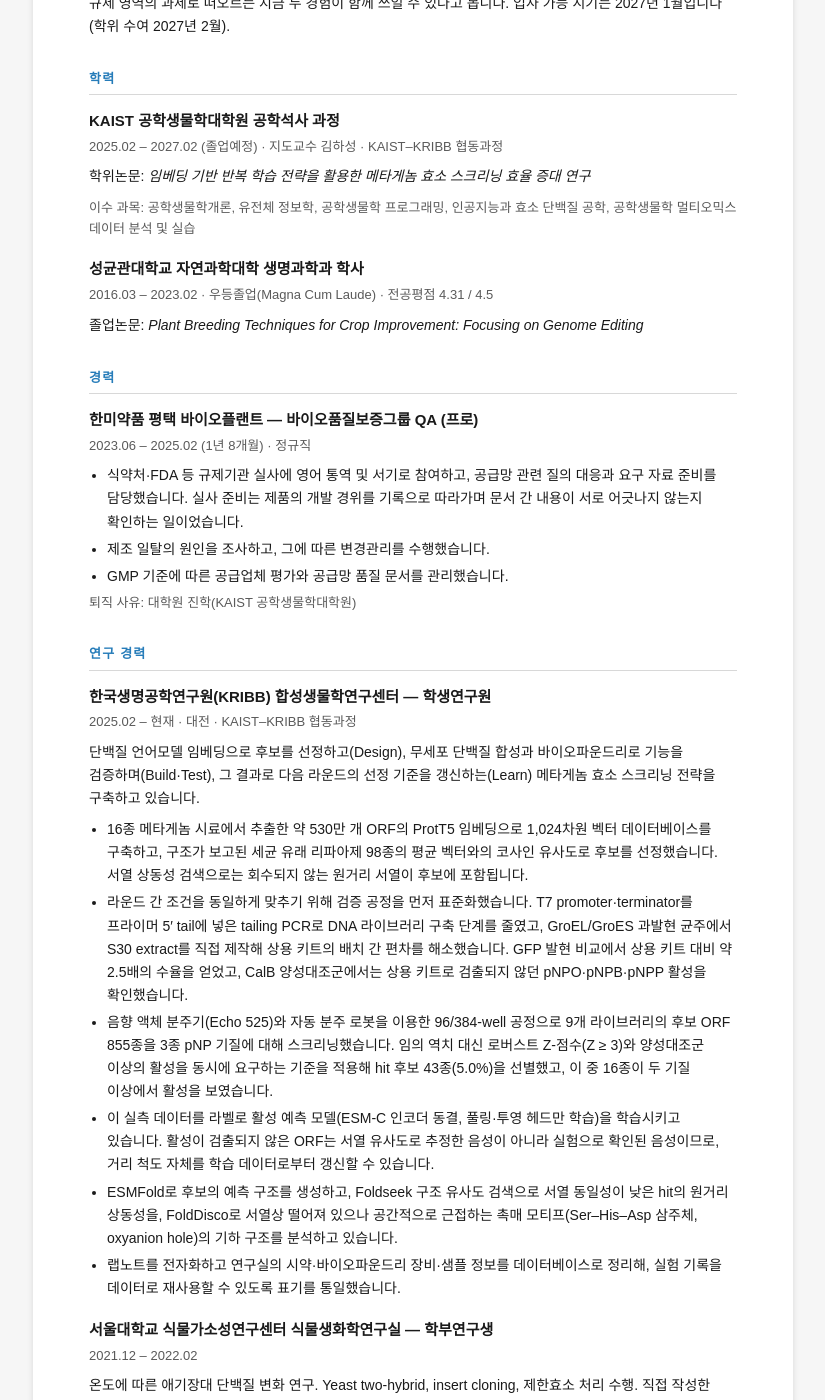
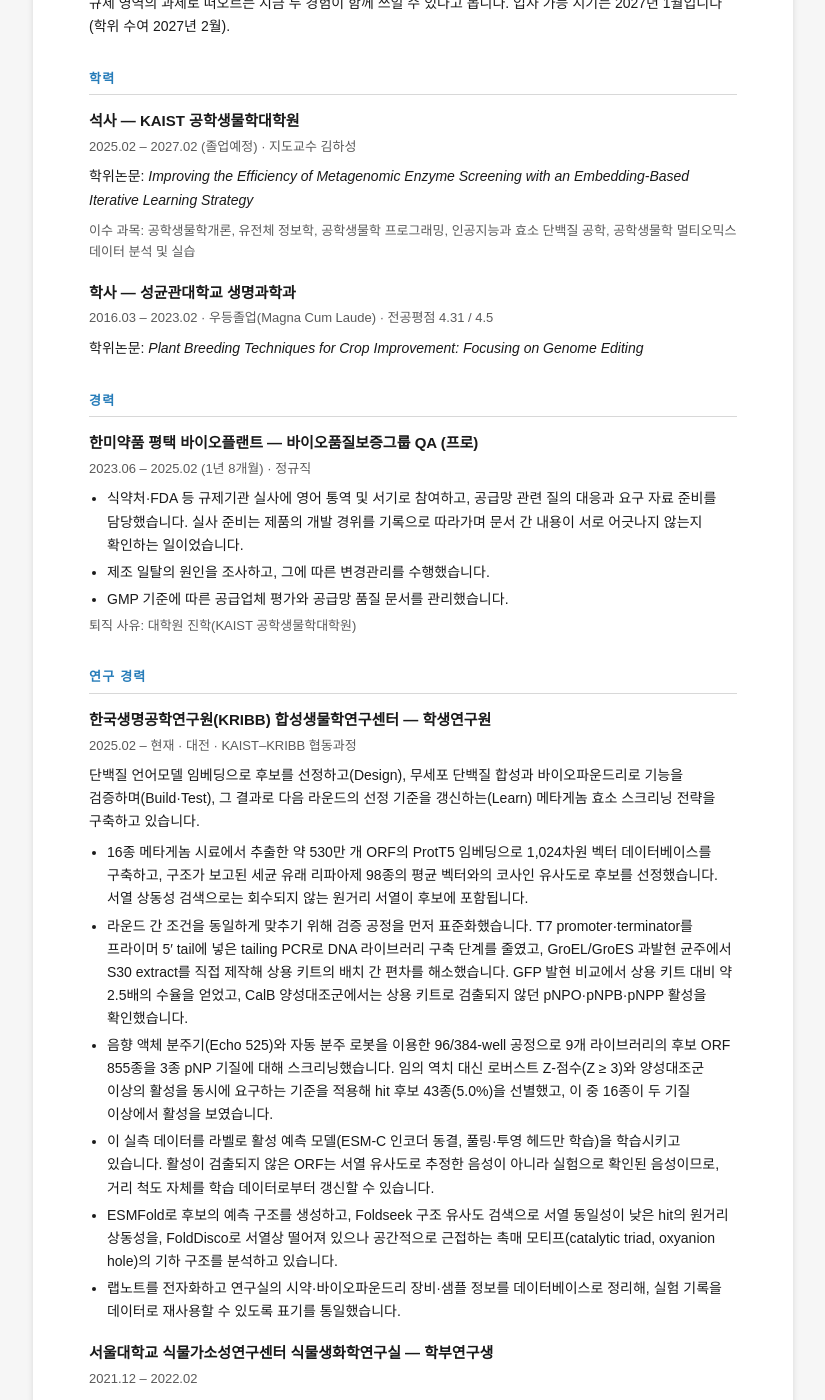
Before and after one commit to TinyKRex/tinykrex.github.io, a Jekyll site: the page built from cv-kr.html, in a window 1280 px wide and 1400 px high, scrolled down 488 px. Shown: the whole window, without its empty margins (227-1052 px from the left). Built offline with Jekyll 4.4.1, drawn with Linux system fonts in a browser that asks for light colours.

Commit message:
cv-kr: 학력 섹션 표기 통일, catalytic triad 영문 표기
- 학위 구분(석사/학사)을 제목 앞으로 이동
- 논문 제목을 영문으로 통일하고 라벨을 학위논문으로 통일
- 학력 항목에서 KAIST-KRIBB 협동과정 표기 삭제

Co-Authored-By: Claude Opus 5 <noreply@anthropic.com>

```diff
--- a/cv-kr.html
+++ b/cv-kr.html
@@ -95,16 +95,17 @@ permalink: /cv-kr.html
 
   <h2>학력</h2>
   <div class="entry">
-    <h3>KAIST 공학생물학대학원 공학석사 과정</h3>
-    <p class="meta">2025.02 &ndash; 2027.02 (졸업예정) &middot; 지도교수 김하성 &middot; KAIST&ndash;KRIBB 협동과정</p>
-    <p>학위논문: <em>임베딩 기반 반복 학습 전략을 활용한 메타게놈 효소 스크리닝 효율 증대 연구</em></p>
+    <h3>석사 &mdash; KAIST 공학생물학대학원</h3>
+    <p class="meta">2025.02 &ndash; 2027.02 (졸업예정) &middot; 지도교수 김하성</p>
+    <p>학위논문: <em>Improving the Efficiency of Metagenomic Enzyme Screening with an
+    Embedding-Based Iterative Learning Strategy</em></p>
     <p class="meta">이수 과목: 공학생물학개론, 유전체 정보학, 공학생물학 프로그래밍, 인공지능과 효소 단백질 공학,
     공학생물학 멀티오믹스 데이터 분석 및 실습</p>
   </div>
   <div class="entry">
-    <h3>성균관대학교 자연과학대학 생명과학과 학사</h3>
+    <h3>학사 &mdash; 성균관대학교 생명과학과</h3>
     <p class="meta">2016.03 &ndash; 2023.02 &middot; 우등졸업(Magna Cum Laude) &middot; 전공평점 4.31 / 4.5</p>
-    <p>졸업논문: <em>Plant Breeding Techniques for Crop Improvement: Focusing on Genome Editing</em></p>
+    <p>학위논문: <em>Plant Breeding Techniques for Crop Improvement: Focusing on Genome Editing</em></p>
   </div>
 
   <h2>경력</h2>
@@ -145,8 +146,8 @@ permalink: /cv-kr.html
       있습니다. 활성이 검출되지 않은 ORF는 서열 유사도로 추정한 음성이 아니라 실험으로 확인된 음성이므로,
       거리 척도 자체를 학습 데이터로부터 갱신할 수 있습니다.</li>
       <li>ESMFold로 후보의 예측 구조를 생성하고, Foldseek 구조 유사도 검색으로 서열 동일성이 낮은 hit의
-      원거리 상동성을, FoldDisco로 서열상 떨어져 있으나 공간적으로 근접하는 촉매 모티프(Ser&ndash;His&ndash;Asp
-      삼주체, oxyanion hole)의 기하 구조를 분석하고 있습니다.</li>
+      원거리 상동성을, FoldDisco로 서열상 떨어져 있으나 공간적으로 근접하는 촉매 모티프(catalytic
+      triad, oxyanion hole)의 기하 구조를 분석하고 있습니다.</li>
       <li>랩노트를 전자화하고 연구실의 시약·바이오파운드리 장비·샘플 정보를 데이터베이스로 정리해,
       실험 기록을 데이터로 재사용할 수 있도록 표기를 통일했습니다.</li>
     </ul>
```
